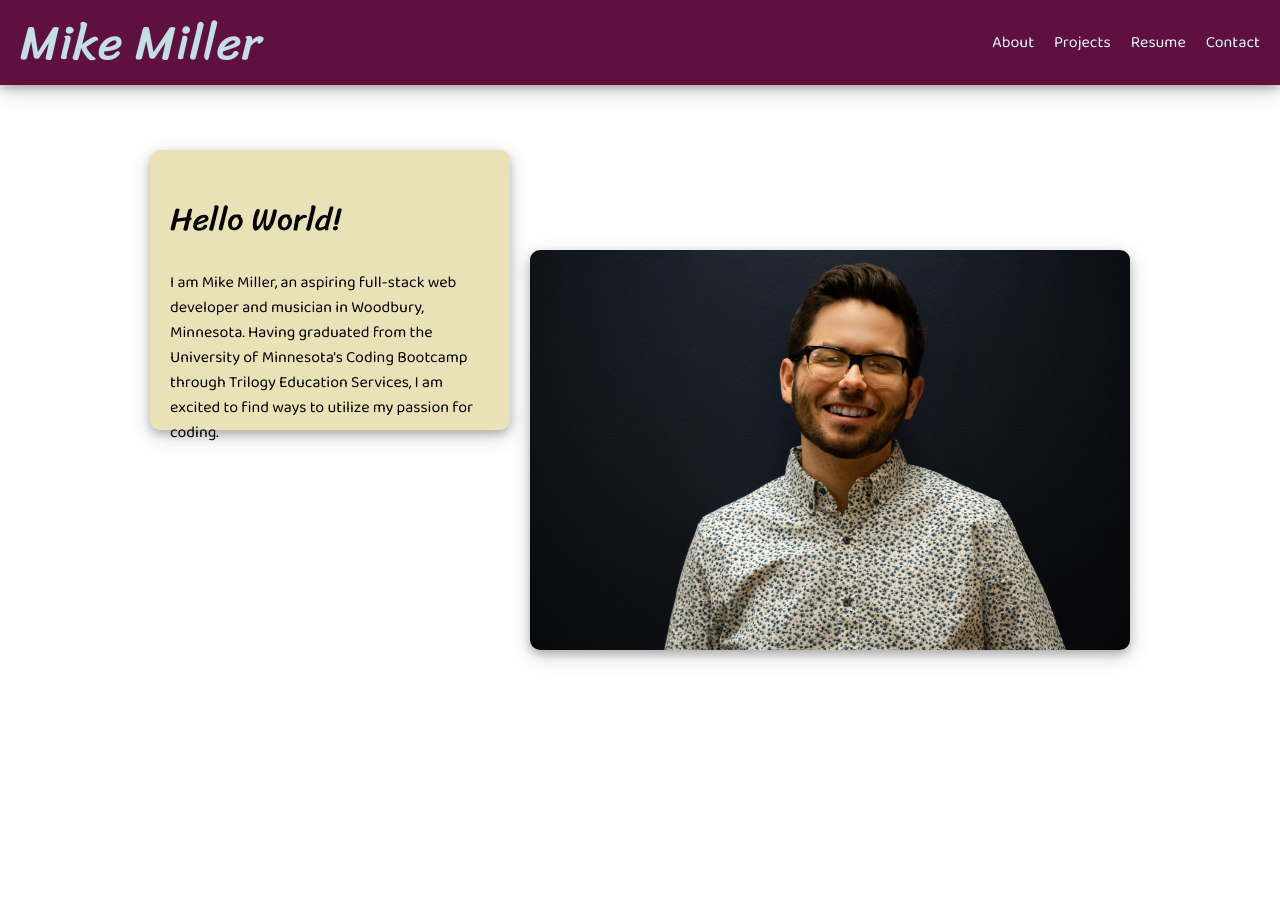
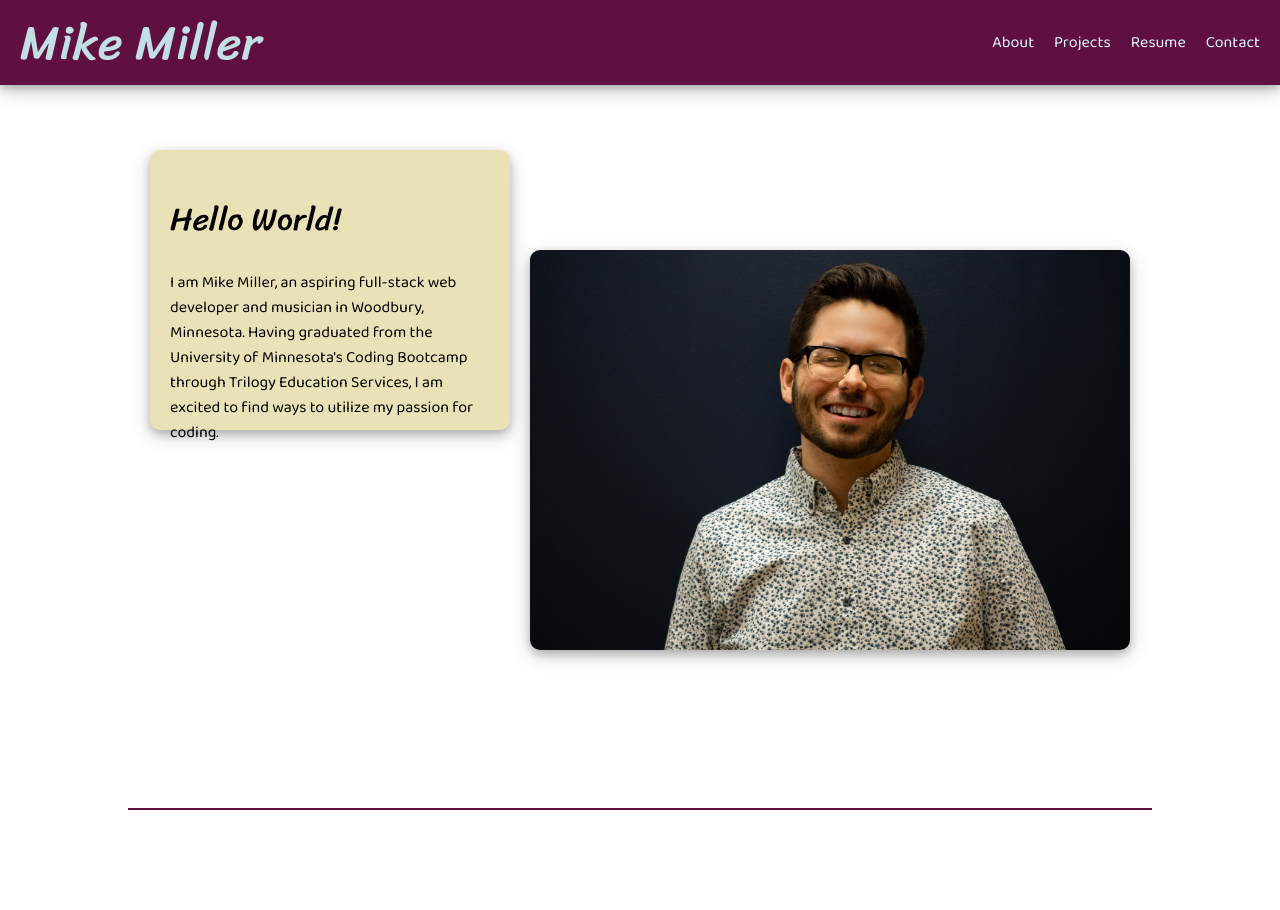
Before and after one commit to mimi5930/mike-miller-dev-port, a React (Create React App) app: page / in a window 1280 px wide. Shown: the top 910 px of the page. Built offline with nearby package versions, Linux system fonts and the light colour scheme.

Commit message:
added spacer

```diff
--- /dev/null
+++ b/src/components/Spacer.jsx
@@ -0,0 +1,5 @@
+import './styles/spacer.css';
+
+export default function Spacer() {
+  return <hr className="spacer"></hr>;
+}
--- /dev/null
+++ b/src/components/styles/spacer.css
@@ -0,0 +1,6 @@
+.spacer {
+  width: 80vw;
+  height: 2px;
+  border-style: none;
+  background-color: var(--header-bg-color);
+}
--- a/src/pages/About.jsx
+++ b/src/pages/About.jsx
@@ -1,16 +1,19 @@
+import Spacer from '../components/Spacer';
 import './style/about.css';
 
 export default function About() {
   return (
+    <>
       <div className="about-container" id="about">
         <div className="about-card">
           <div className="about-title-container">
             <h1>Hello World!</h1>
             <p>
-            I am Mike Miller, an aspiring full-stack web developer and musician
-            in Woodbury, Minnesota. Having graduated from the University of
-            Minnesota's Coding Bootcamp through Trilogy Education Services, I am
-            excited to find ways to utilize my passion for coding.
+              I am Mike Miller, an aspiring full-stack web developer and
+              musician in Woodbury, Minnesota. Having graduated from the
+              University of Minnesota's Coding Bootcamp through Trilogy
+              Education Services, I am excited to find ways to utilize my
+              passion for coding.
             </p>
           </div>
           <img
@@ -20,5 +23,7 @@ export default function About() {
           ></img>
         </div>
       </div>
+      <Spacer></Spacer>
+    </>
   );
 }
--- a/src/pages/Portfolio.jsx
+++ b/src/pages/Portfolio.jsx
@@ -15,6 +15,7 @@ import {
 } from 'react-icons/si';
 import { DiMaterializecss } from 'react-icons/di';
 import { useState } from 'react';
+import Spacer from '../components/Spacer';
 
 const projects = [
   {
@@ -109,6 +110,7 @@ export default function Portfolio() {
   const [animation, setAnimation] = useState('');
 
   return (
+    <>
       <div className="project-container" id="projects">
         <h1 className="portfolio-page-title">Featured Projects</h1>
         <div
@@ -133,5 +135,7 @@ export default function Portfolio() {
           />
         </div>
       </div>
+      <Spacer />
+    </>
   );
 }
```
Lines whose indentation alone changed are shown as unchanged.
